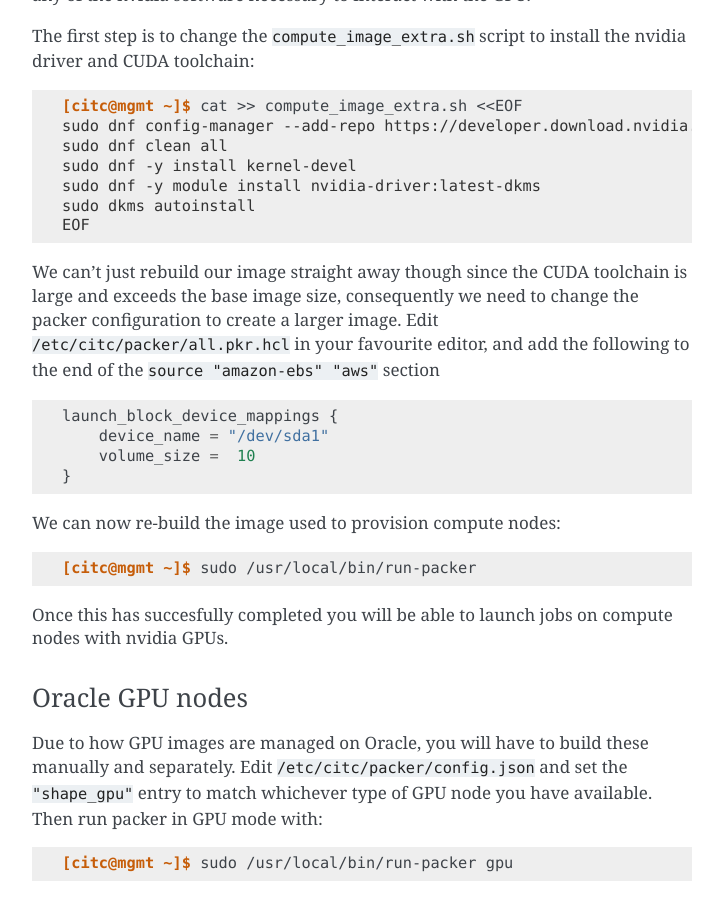
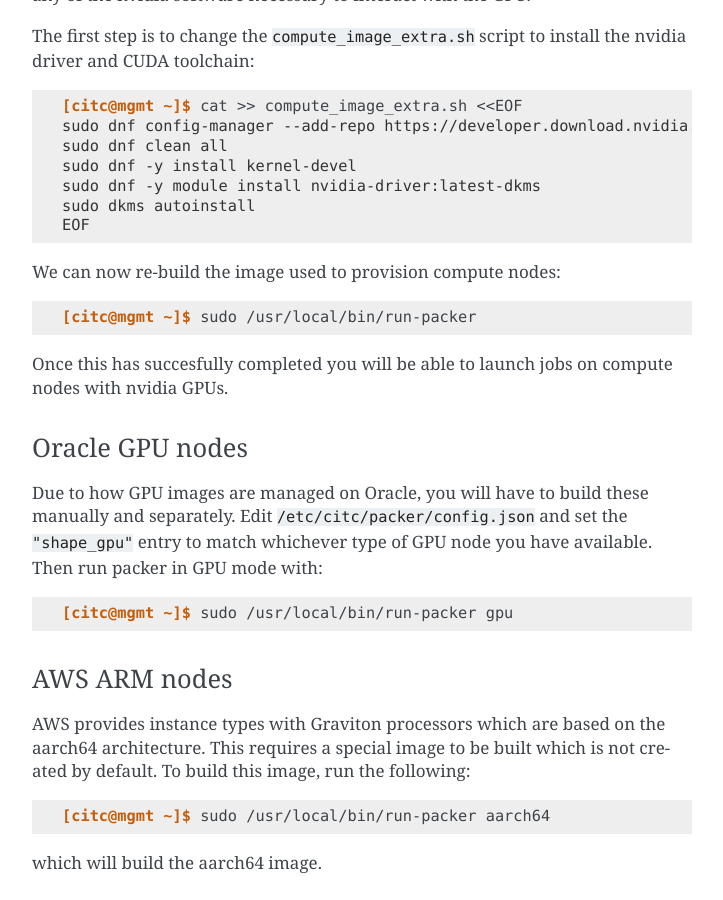
Before and after one commit to clusterinthecloud/docs, a Sphinx documentation site: the page built from source/running.rst, in a window 1280 px wide and 900 px high, scrolled down 2589 px. Shown: the whole window, without its empty margins (388-1111 px from the left). Built offline with Sphinx 7.4.7, drawn with Linux system fonts in a browser that asks for light colours.

Commit message:
Remove instructions to modify AMI builder size
We have now updated the CitC config so that by default the builder size
is 20GB see https://github.com/clusterinthecloud/ansible/pull/93

```diff
--- a/source/running.rst
+++ b/source/running.rst
@@ -137,19 +137,6 @@ install the nvidia driver and CUDA toolchain:
    sudo dnf -y module install nvidia-driver:latest-dkms
    sudo dkms autoinstall
    EOF
-
-We can't just rebuild our image straight away though since the CUDA
-toolchain is large and exceeds the base image size, consequently we need
-to change the packer configuration to create a larger image. Edit
-``/etc/citc/packer/all.pkr.hcl`` in your favourite editor, and add the
-following to the end of the ``source "amazon-ebs" "aws"`` section
-
-.. code-block::
-
-   launch_block_device_mappings {
-       device_name = "/dev/sda1"
-       volume_size =  10
-   }
 
 We can now re-build the image used to provision compute nodes:
 
```
